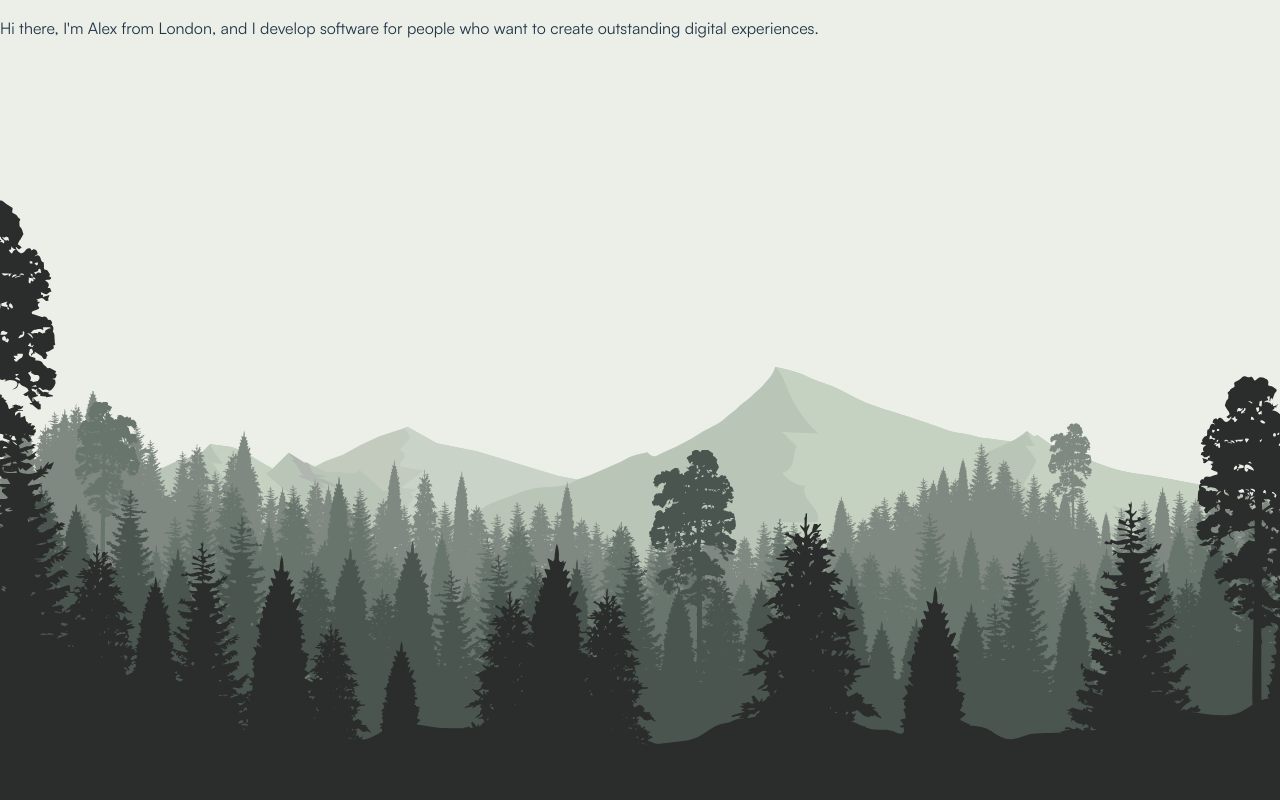
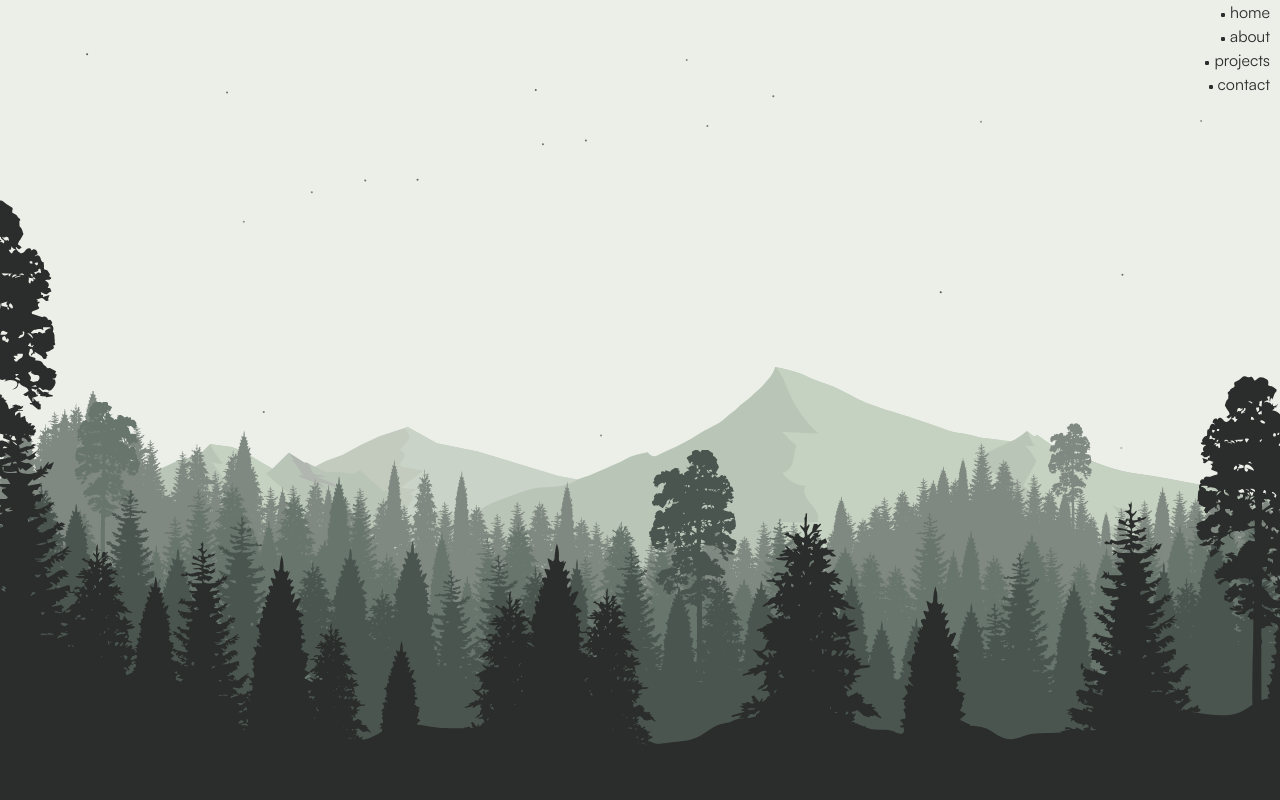
Before and after one commit to invictalex/portfolio-2023, a React (Vite) app: page /contact in a window 1280 px wide. Shown: the top 800 px of the page. Built offline with nearby package versions, Linux system fonts and the light colour scheme; the HTML template or start-up script is replaced by a standard one.

Commit message:
fix-parallax-bug

```diff
--- a/src/App.css
+++ b/src/App.css
@@ -10,17 +10,31 @@
   src: url(assets/fonts/Satoshi-Medium.otf);
 }
 
+html{
+
+  scroll-behavior: smooth;
+}
+
 :root{
   --darkest: #2a2d2b;
   --darker: #3a403d;
-  --dark: #4b5550;
+  --dark: #53605a;
   --light: #ebefe8;
   --nav-color: #2a2d2b;
   font-family: satoshi-r, sans-serif;
+
+}
+
+#root{
+  display: flex;
+  flex-direction: column;
+  align-items: center;
+  justify-content: flex-start;
 }
 
 body{
   background: var(--dark);
+  background: linear-gradient(0deg, var(--dark) 0%, var(--darker) 35%, var(--darkest) 80%);
 }
 
 section{
@@ -30,7 +44,8 @@ section{
   max-width: 1100px;
   border: solid 2px red;
   box-sizing: border-box;
-  transition: 0.3s;
+  margin-bottom: 150px;
+  min-height: 100vh;
 }
 
 h1{
@@ -54,19 +69,16 @@ h1{
   box-sizing: border-box;
   gap: 50px;
 }
+
+
 /*                                                  NAV*/
 
-.container--nav{
-  width: 100px!important;
-  height: 100px!important;
-  inset: 100vw!important;
-  top: 5px!important;
-
-}
 nav{
-
+  position: fixed;
+  top: 0;
+  right: 0;
   padding-right: 10px;
-  z-index: 2;
+  z-index: 30;
   transition: 0.3s;
   display: flex;
   flex-direction: column;
@@ -74,29 +86,27 @@ nav{
   color: var(--nav-color)
 }
 
-nav div{
+nav .nav-item{
   text-transform: lowercase;
   position: relative;
-}
-
-nav div{
   cursor: pointer;
   display: flex;
   align-items: center;
+  z-index: 30;
 }
 
-nav div span{
+
+.nav-item span{
   content: '';
   width: 4px;
   height: 4px;
   background: var(--nav-color);
   margin: 5px 5px 0 0 ;
   border-radius: 30%;
-  display:none;
 
 }
 
-nav div::after{
+.nav-item::after{
   content: '';
   position: absolute;
   width: 100%;
@@ -109,7 +119,7 @@ nav div::after{
   transform: scaleX(0);
 }
 
-nav div:hover::after{
+.nav-item:hover::after{
   transform: scaleX(1);
   cursor: pointer;
 
@@ -151,9 +161,15 @@ nav div:hover::after{
 
 /*                                                      HOMEPAGE*/
 
-
+div#tsparticles {
+  width: 100%;
+  height: 100vh;
+  position: absolute;
+  z-index: 10;
+  overflow: hidden;
+  inset: 0;
+}
 .homepage{
-  background: var(--light);
   width: 100vw;
   height: 100vh;
   position: relative;
@@ -173,6 +189,8 @@ nav div:hover::after{
   inset: 0px;
   background-repeat: repeat-x;
   transition: 0.2s smooth;
+  will-change: transform;
+  z-index: 20!important;
 }
 
 @media (max-width: 1400px){ .homepage--layer{background-size:1400px; }}
@@ -357,14 +375,17 @@ nav div:hover::after{
 
 
 
-
+.projects {
+  gap: 100px;
+  display: flex;
+  flex-direction: column;
+}
 
 .project-card{
   display: flex;
   align-items: center;
   flex-direction:row-reverse;
   gap: 60px;
-  margin-bottom: 95px;
   height: 400px;
   overflow: hidden;
   text-align: start;
@@ -512,26 +533,17 @@ margin-bottom: 0;
   }
 
 }
-@media (max-width: 687px){
-  .work h1{
-    margin-top: 350px;
-    margin-bottom: 50px;
-  }
-  .project-card{
-
-  }
-
-}
 
 
 /*                                                  CONTACT*/
 
-.contact section{
+section.contact{
   display: flex;
   flex-direction: column;
   align-items: center;
-  justify-content: center;
+  justify-content: flex-start;
   max-width: 500px;
+  margin-bottom: 0;
 }
 
 .contact-form--info{
@@ -539,9 +551,6 @@ margin-bottom: 0;
   text-align: center
 }
 
-.contact h1, .contact p{
-  margin:10px;
-}
 
 form{
   margin-top: 50px;
--- a/src/App.jsx
+++ b/src/App.jsx
@@ -11,12 +11,33 @@ import ContentPages from './components/pages/ContentPages'
 
 function App() {
 
+
+  const homeRef = useRef(null)
+  const aboutRef = useRef(null)
+  const projectsRef = useRef(null)
+  const contactRef = useRef(null)
+
+  const scrollToSection = (ref) => {
+
+    ref === homeRef ? scrollTo(0,0) : ref.current?.scrollIntoView({behaviour: "smooth"})
+  }
+
   return (
 
-    <div>
+    <>
+      <Navbar
+        handleClick={scrollToSection}
+        homeRef={homeRef}
+        aboutRef={aboutRef}
+        projectsRef={projectsRef}
+        contactRef={contactRef}
+      />
+
       <Home />
-      <About />
-    </div>
+      <About reference={aboutRef}/>
+      <Work reference={projectsRef} />
+      <Contact reference={contactRef}  />
+    </>
 
 
 
--- a/src/components/Navbar.jsx
+++ b/src/components/Navbar.jsx
@@ -6,27 +6,26 @@ import {useState} from "react"
 export default function Navbar(props){
 
 
-    var y = props.YPosition
+   const {handleClick, homeRef, aboutRef, projectsRef, contactRef} = props
 
 
-    var {current} = props.reference
 
     return(
-       <nav style={{"--nav-color": y >= 200 ? "#ebefe8" : "#2a2d2b"}}>
-            <div classname="item" onClick={() => current.scrollTo(0) }>
-                <span style={{display: 400 >= y  ? "block" : "none" }}></span>
+       <nav >
+            <div className="nav-item" onClick={() => handleClick(homeRef)}>
+                <span ></span>
                 Home
             </div>
-            <div classname="item" onClick={() => current.scrollTo(0.59)}>
-                <span style={{display: 400 <= y && 893 >= y  ? "block" : "none" }}></span>
+            <div className="nav-item" onClick={() => handleClick(aboutRef)}>
+                <span ></span>
                 About
             </div>
-            <div classname="item" onClick={() => current.scrollTo(1.3)}>
-                <span style={{display: 893 <= y && 2000 >= y  ? "block" : "none" }}></span>
+            <div className="nav-item" onClick={() => handleClick(projectsRef)} >
+                <span ></span>
                 Projects
             </div>
-            <div classname="item" onClick={() => current.scrollTo(3)}>
-                <span style={{display: 2000 <= y ? "block" : "none" }}></span>
+            <div className="nav-item" onClick={() => handleClick(contactRef)}>
+                <span ></span>
                 Contact
             </div>
         </nav>
--- a/src/components/ParticlesBackground.jsx
+++ b/src/components/ParticlesBackground.jsx
@@ -36,7 +36,7 @@ export default function ParticlesBackground() {
                 defaultThemes: {},
                 delay: 0,
                 fullScreen: {
-                  enable: true,
+                  enable: false,
                   zIndex: -1
                 },
                 detectRetina: true,
--- a/src/components/pages/About.jsx
+++ b/src/components/pages/About.jsx
@@ -1,13 +1,12 @@
-import { Parallax, ParallaxLayer } from '@react-spring/parallax'
-
 import Bio from "./sections/Bio"
 import Technologies from "./sections/Technologies"
 
-export default function About() {
+export default function About(props) {
+
+
     return(
-        <div className="about" >
-            <section>
-                <h1>About</h1>
+            <section ref={props.reference} className="about" >
+                <h1 >About</h1>
                 <div className="about--content">
                 <Bio />
                 <span className="about--divider"></span>
@@ -15,6 +14,5 @@ export default function About() {
                 </div>
 
             </section>
-        </div>
     )
 }
--- a/src/components/pages/Contact.jsx
+++ b/src/components/pages/Contact.jsx
@@ -4,21 +4,16 @@ import { Parallax, ParallaxLayer } from '@react-spring/parallax'
 
 export default function Contact(props) {
 
-    var y = props.YPosition
 
     return(
-        <div className="contact">
-        {/* <section style={y >= 1940 ? {opacity: 1} : {opacity: 0} }> */}
-        <section>
+        <section ref={props.reference} className="contact" >
             <div className="contact-form--info">
                 <h1>Contact</h1>
                 <p>If you'd like to contact me, fill out the form and I'll be in touch.</p>
             </div>
 
             <ContactForm />
-
         </section>
-        </div>
     )
 
 }
--- a/src/components/pages/Home.jsx
+++ b/src/components/pages/Home.jsx
@@ -27,7 +27,7 @@ export default function Home(){
 
     const backgroundImages = layers.map((layer, i) => {
 
-        const speed = useTransform(scrollYProgress, [0, 1], ["0%", `${50 - (i*10)}%`])
+        const customMovement = useTransform(scrollYProgress, [0, 1], ["0%", `${50 - (i*10)}%`])
 
         return(
             <motion.div
@@ -36,9 +36,7 @@ export default function Home(){
                 {{
                     backgroundImage: `url(${layer})`,
                     zIndex: i*10,
-                    y: speed
-
-
+                    y: customMovement
                 }}
             >
             </motion.div>
@@ -49,6 +47,7 @@ export default function Home(){
     return(
         <div ref={ref} className="homepage">
 
+
             <p className='homepage--text'>
                 Hi there, I'm Alex from London, and I develop software for
                 people who want to create <b>outstanding digital experiences.</b>
@@ -56,7 +55,8 @@ export default function Home(){
 
 
             {backgroundImages}
-            {/* <ParticlesBackground/> */}
+
+            <ParticlesBackground/>
         </div>
     )
 }
--- a/src/components/pages/Work.jsx
+++ b/src/components/pages/Work.jsx
@@ -7,16 +7,13 @@ export default function Work(props) {
     var y = props.YPosition
 
     return(
-        <div className="work">
-        {/* <section style={y >= 593 ? {opacity: 1} : {opacity: 0} }>  */}
-        <section>
-            <h1>Projects</h1>
+        <section ref={props.reference} className="work" >
+            <h1 >Projects</h1>
             <div className="work--content">
 
             <Projects />
             </div>
 
         </section>
-        </div>
     )
 }
```
